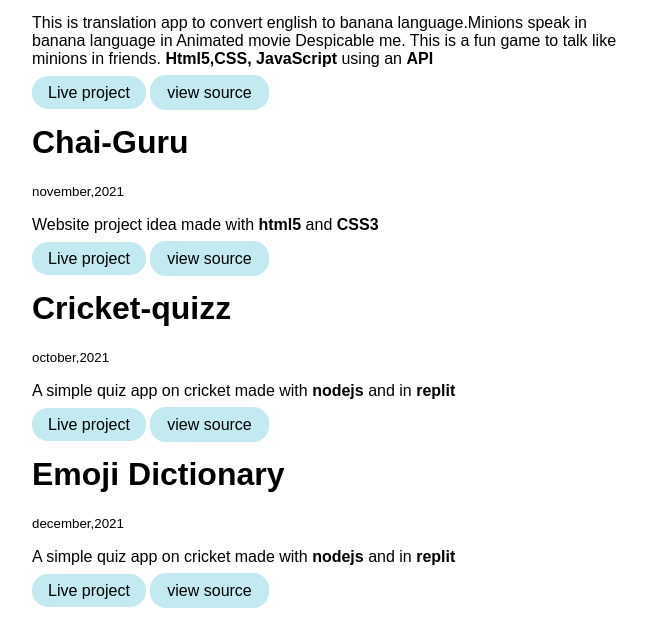
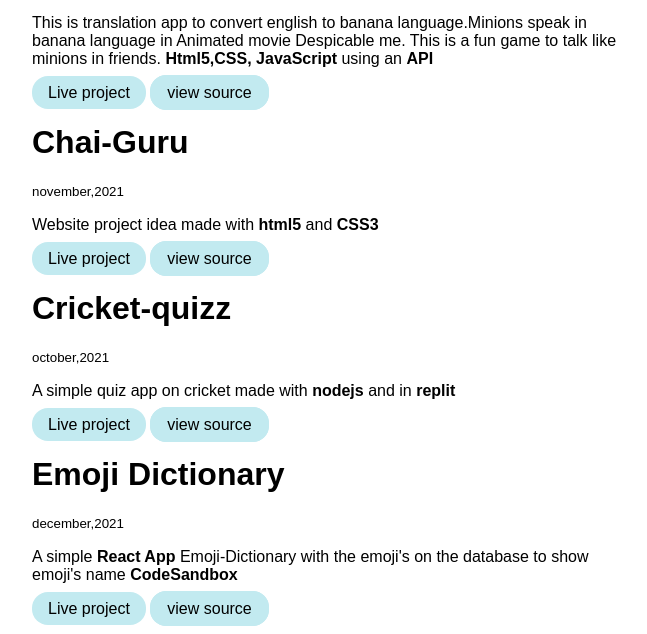
Before and after one commit to chandan317/org-portfolio-new, a plain HTML site: page projects.html in a window 1280 px wide. Shown: the part 771-1405 px from the top of the page, without its empty margins (328-975 px from the left). Drawn offline with Linux system fonts and the light colour scheme.

Commit message:
Update projects.html

```diff
--- a/projects.html
+++ b/projects.html
@@ -111,8 +111,9 @@
             <div class="container container-center">
                 <h1>Emoji Dictionary</h1>
                 <small>december,2021</small>
-                <p>A simple quiz app on cricket made with <strong>nodejs</strong> and in
-                    <strong>replit</strong></strong>
+                <p> A simple <strong> React App</strong> Emoji-Dictionary with the emoji's on the database to show
+                    emoji's name
+                    <strong>CodeSandbox</strong>
                 </p>
 
                 <a class="link link-primary" href="https://3jfz8.csb.app/">Live
```
